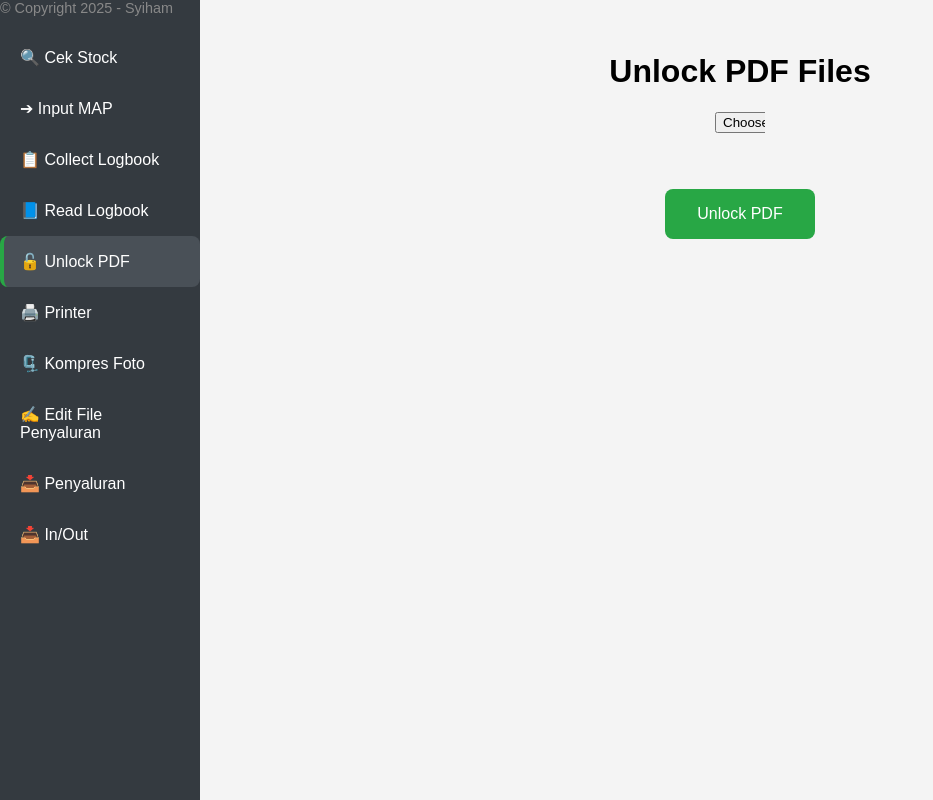
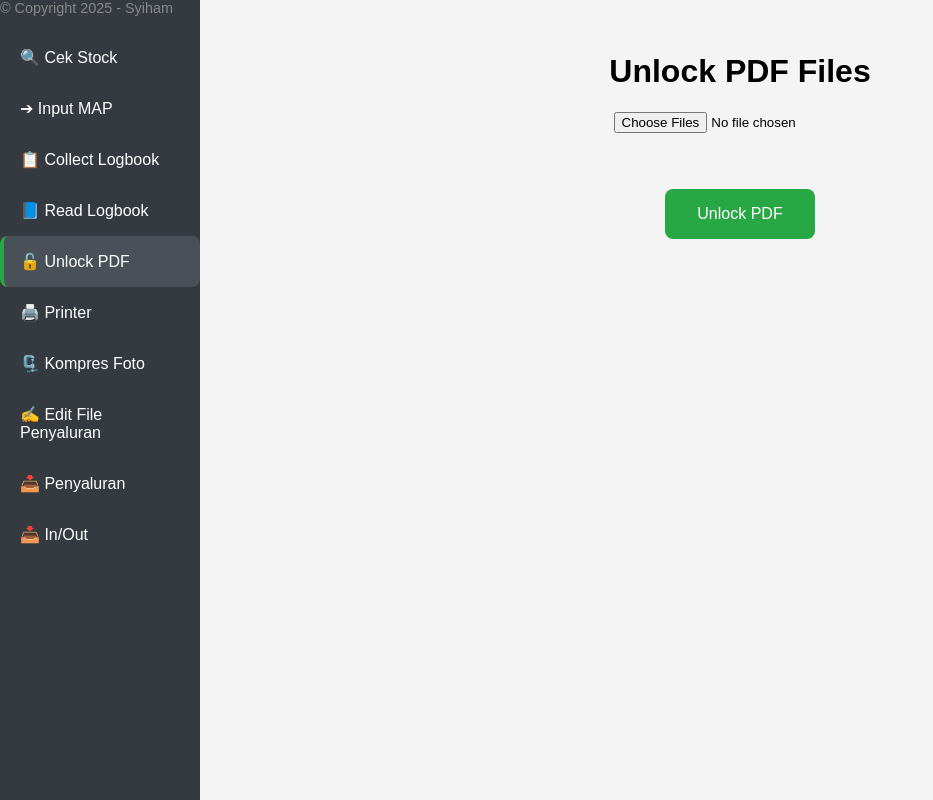
Before and after one commit to syihamfaza/Flask, a Flask app: page /compress-photo in a window 1280 px wide, after a click on "🔓 Unlock PDF". Shown: the whole page, without its empty margins (0-933 px from the left). Run offline with Flask 3, Linux system fonts and the light colour scheme; some libraries are stand-ins or nearby versions.

Commit message:
update unlockPDF

```diff
--- a/app.py
+++ b/app.py
@@ -20,7 +20,7 @@ import win32print
 
 from check_stock import run_checker
 from map import run_map
-from Flask.AutoCollect import collect
+from AutoCollect import collect
 from menu_penyaluran import run_penyaluran
 from menu_InOut import run_inout
 
--- a/static/main.js
+++ b/static/main.js
@@ -86,7 +86,7 @@ if (fileInput) {
                 <strong>${file.name}</strong><br>
                 <input type="hidden" name="files" value="${i}">
                 <input type="file" name="pdfs" style="display:none" data-index="${i}">
-                Password: <input type="password" name="passwords" required><br><br>
+                Password: <input type="text" name="passwords" required><br><br>
             `;
             fileList.appendChild(row);
         });
--- a/static/style.css
+++ b/static/style.css
@@ -154,12 +154,14 @@ input[type="text"] {
   font-size: 1rem;
   border-radius: 5px;
   color: #495057;
+  max-width: 10em;
 }
 input[type="password"] {
   flex: 1;
   padding: 0.5rem;
   font-size: 1rem;
   border-radius: 5px;
+  max-width: 10em;
 }
 
 .form-group {
--- a/templates/index.html
+++ b/templates/index.html
@@ -4,7 +4,7 @@
     <meta charset="UTF-8">
     <meta name="viewport" content="width=device-width, initial-scale=1.0">
     <title>Debug Tools</title>
-    <link rel="stylesheet" href="/static/style.css">
+    <link rel="stylesheet" href="/Flask/static/style.css">
     <script src="https://cdn.socket.io/4.6.1/socket.io.min.js"></script>
 </head>
 <body>
@@ -148,7 +148,7 @@
         <!-- Unlock PDF -->
         <div id="unlock" class="page">
             <h1>Unlock PDF Files</h1>
-            <input style="max-width: 50px;" type="file" id="pdfs" accept=".pdf" multiple><br><br>
+            <input type="file" id="pdfs" accept=".pdf" multiple><br><br>
             <form id="unlockForm" method="POST" action="/unlock" enctype="multipart/form-data">
                 <div id="fileList"></div>
                 <button type="submit" class="action-btn">Unlock PDF</button>
@@ -301,7 +301,7 @@
     <div class="footer">&copy; Copyright 2025 - Syiham</div>
 
     <!-- JS di akhir agar DOM sudah siap -->
-    <script src="/static/main.js"></script>
+    <script src="/Flask/static/main.js"></script>
 
     <!-- Global Loading Overlay -->
     <div id="loadingOverlay" class="loading-overlay" style="display: none;">
```
